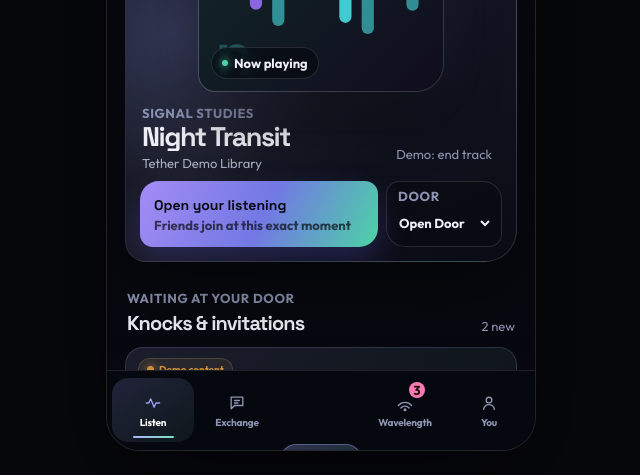
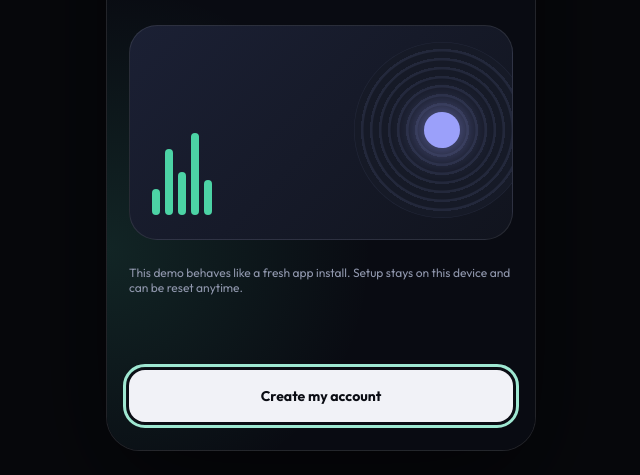
Before and after one commit to DMDTague/tether, a website: page demo/index.html in a window 1280 px wide. Shown: the part 373-848 px from the top of the page, without its empty margins (319-959 px from the left). Drawn offline with Linux system fonts and the light colour scheme.

Commit message:
Build fresh-install onboarding and music import

```diff
--- a/demo/index.html
+++ b/demo/index.html
@@ -21,6 +21,7 @@
   <link rel="stylesheet" href="deliver-ui.css?v=25">
   <link rel="stylesheet" href="dating-world.css?v=5" data-dating-world-styles>
   <link rel="stylesheet" href="experience.css?v=1">
+  <link rel="stylesheet" href="onboarding.css?v=1">
 </head>
 <body>
   <main class="phone" aria-label="Tether Philadelphia interactive product demo">
@@ -331,5 +332,6 @@
   <script src="deliver-ui.js?v=25" defer></script>
   <script src="dating-world.js?v=5" defer></script>
   <script src="experience.js?v=1" defer></script>
+  <script src="onboarding.js?v=1" defer></script>
 </body>
 </html>
```
